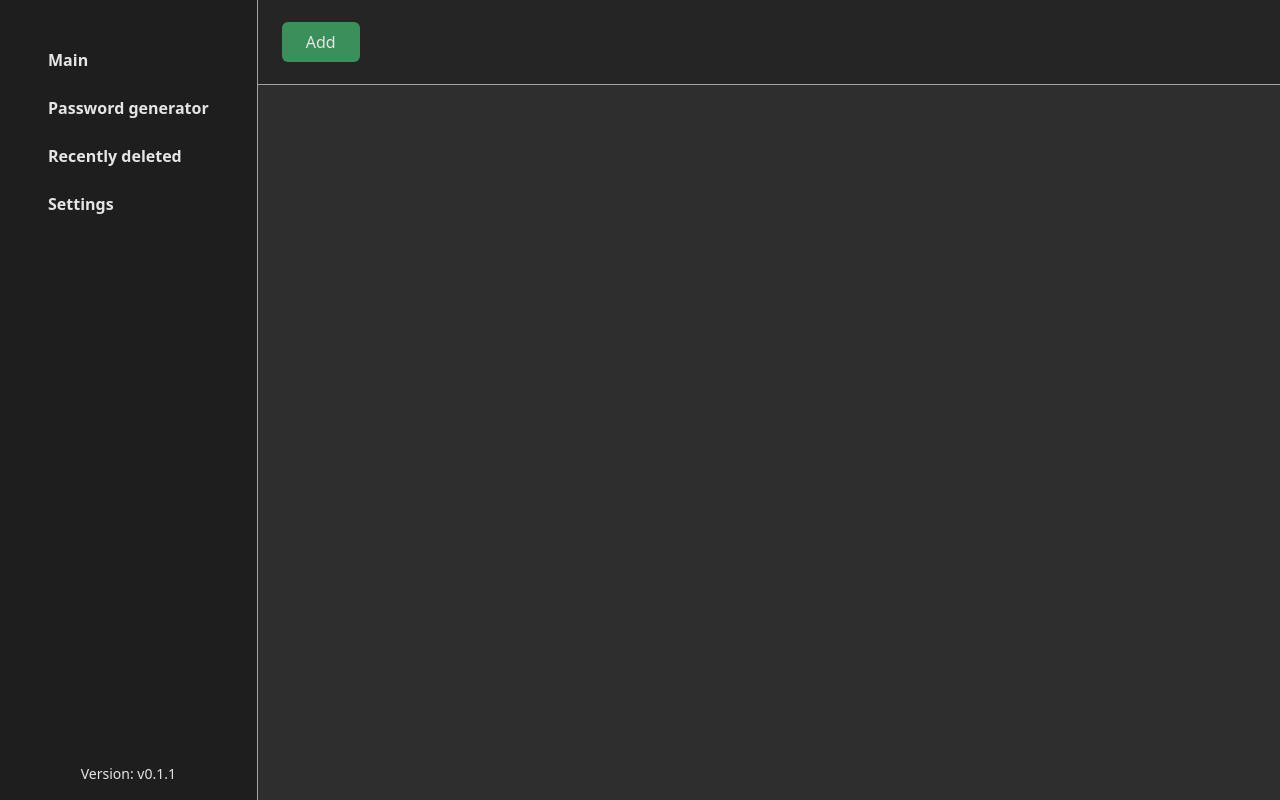
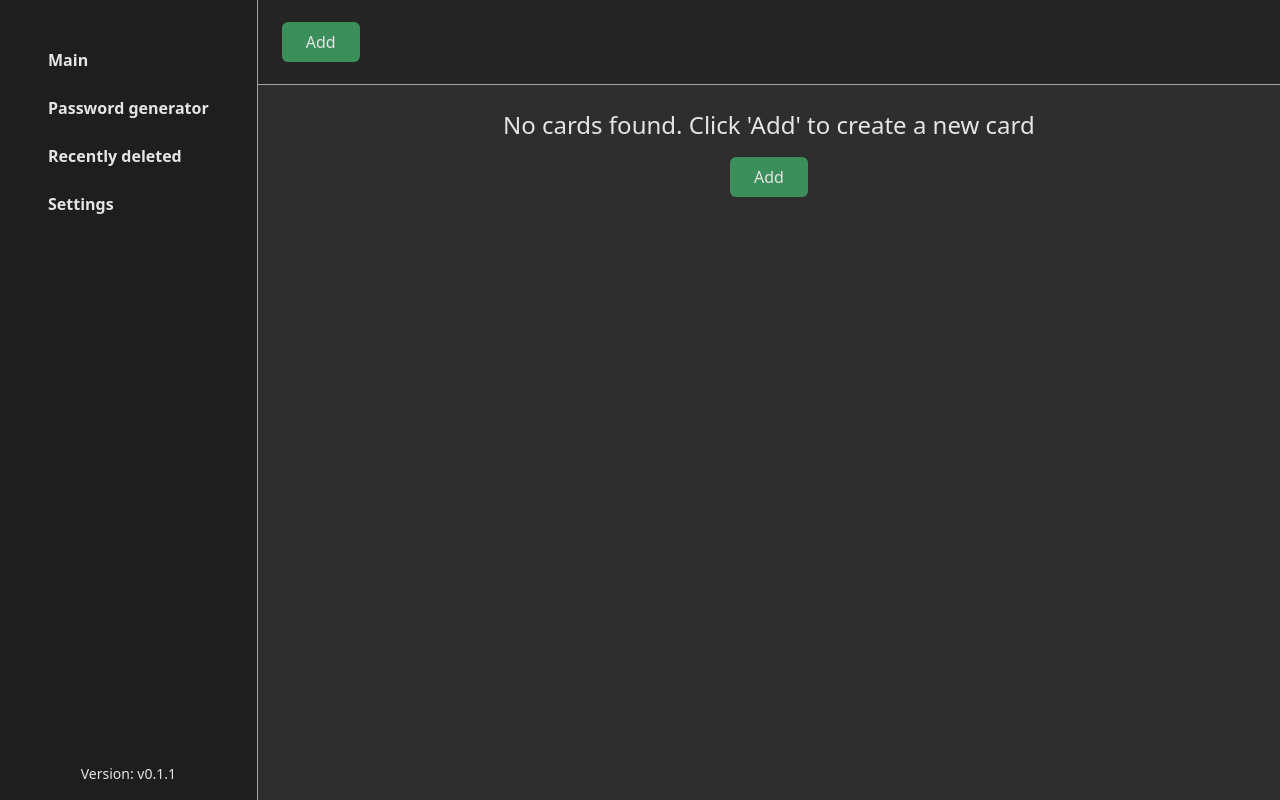
Before and after one commit to Pabl1k/desktop-password-manager, a React (Vite) app: page / in a window 1280 px wide. Built offline with nearby package versions, Linux system fonts and the light colour scheme.

Commit message:
empty content

```diff
--- a/src/common/translations/translations.ts
+++ b/src/common/translations/translations.ts
@@ -29,6 +29,7 @@ export const translations: Translations = {
     enter: 'Enter',
     edit: 'Edit',
     open_in_browser: 'Open in browser',
-    version: 'Version'
+    version: 'Version',
+    empty_content_placeholder: "No cards found. Click 'Add' to create a new card"
   }
 };
--- /dev/null
+++ b/src/components/EmptyContent.tsx
@@ -0,0 +1,23 @@
+import { FC } from 'react';
+import { useTranslations } from '../common/translations/useTranslations.js';
+import { WebsiteCardCreate } from '../types/types.js';
+import CreateCard from './CreateCard.js';
+
+interface Props {
+  onNewCardCreate: (newCard: WebsiteCardCreate) => Promise<void>;
+}
+
+const EmptyContent: FC<Props> = ({ onNewCardCreate }) => {
+  const { t } = useTranslations();
+
+  return (
+    <div className="w-full h-full flex justify-center">
+      <div className="w-[50vw] flex flex-col items-center mt-6 gap-4">
+        <span className="text-2xl">{t('empty_content_placeholder')}</span>
+        <CreateCard onSave={onNewCardCreate} />
+      </div>
+    </div>
+  );
+};
+
+export default EmptyContent;
--- a/src/containers/Content.tsx
+++ b/src/containers/Content.tsx
@@ -1,13 +1,19 @@
 import { FC } from 'react';
 import Card from '../components/Card';
-import { WebsiteCard } from '../types/types';
+import EmptyContent from '../components/EmptyContent.js';
+import { WebsiteCard, WebsiteCardCreate } from '../types/types';
 
 interface Props {
   cards: WebsiteCard[];
+  onNewCardCreate: (newCard: WebsiteCardCreate) => Promise<void>;
   onDeleteCard: (id: string) => void;
 }
 
-const Content: FC<Props> = ({ cards, onDeleteCard }) => {
+const Content: FC<Props> = ({ cards, onNewCardCreate, onDeleteCard }) => {
+  if (!cards.length) {
+    return <EmptyContent onNewCardCreate={onNewCardCreate} />;
+  }
+
   return (
     <div className="h-[calc(100vh-85px)] flex flex-wrap gap-4 p-6 overflow-auto">
       {cards.map((item) => (
--- a/src/containers/Main.tsx
+++ b/src/containers/Main.tsx
@@ -7,7 +7,7 @@ import Sidebar from './Sidebar';
 import Toolbar from './Toolbar';
 
 const Main = () => {
-  const { state, add, remove } = useDatabase<WebsiteCard>();
+  const { state: cards, add, remove } = useDatabase<WebsiteCard>();
   const [view, setView] = useState<ContentView>('main');
 
   const displayContentByView = () => {
@@ -30,7 +30,7 @@ const Main = () => {
     return (
       <div className="w-full">
         <Toolbar onNewCardCreate={add} />
-        <Content cards={state} onDeleteCard={remove} />
+        <Content cards={cards} onNewCardCreate={add} onDeleteCard={remove} />
       </div>
     );
   };
```
